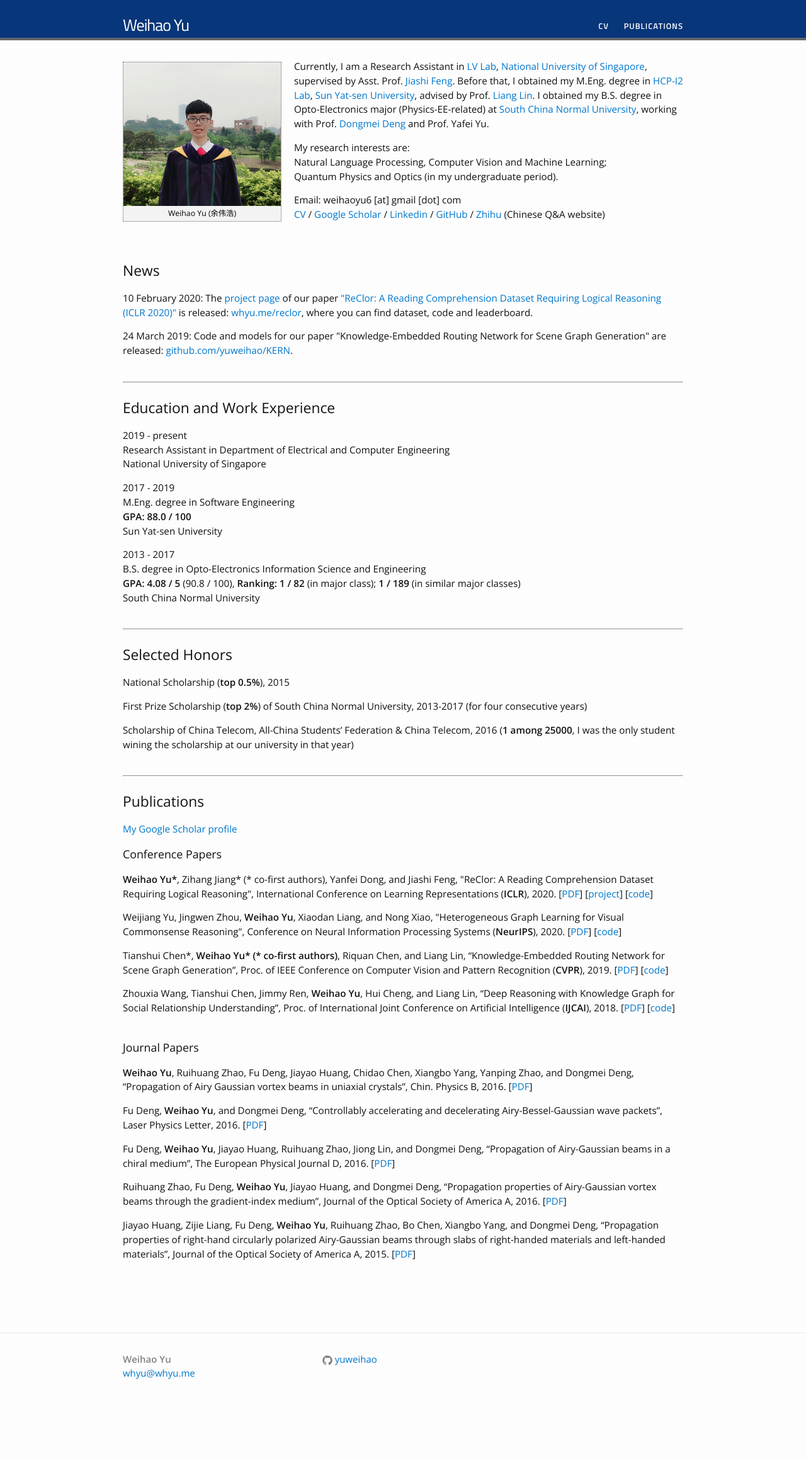
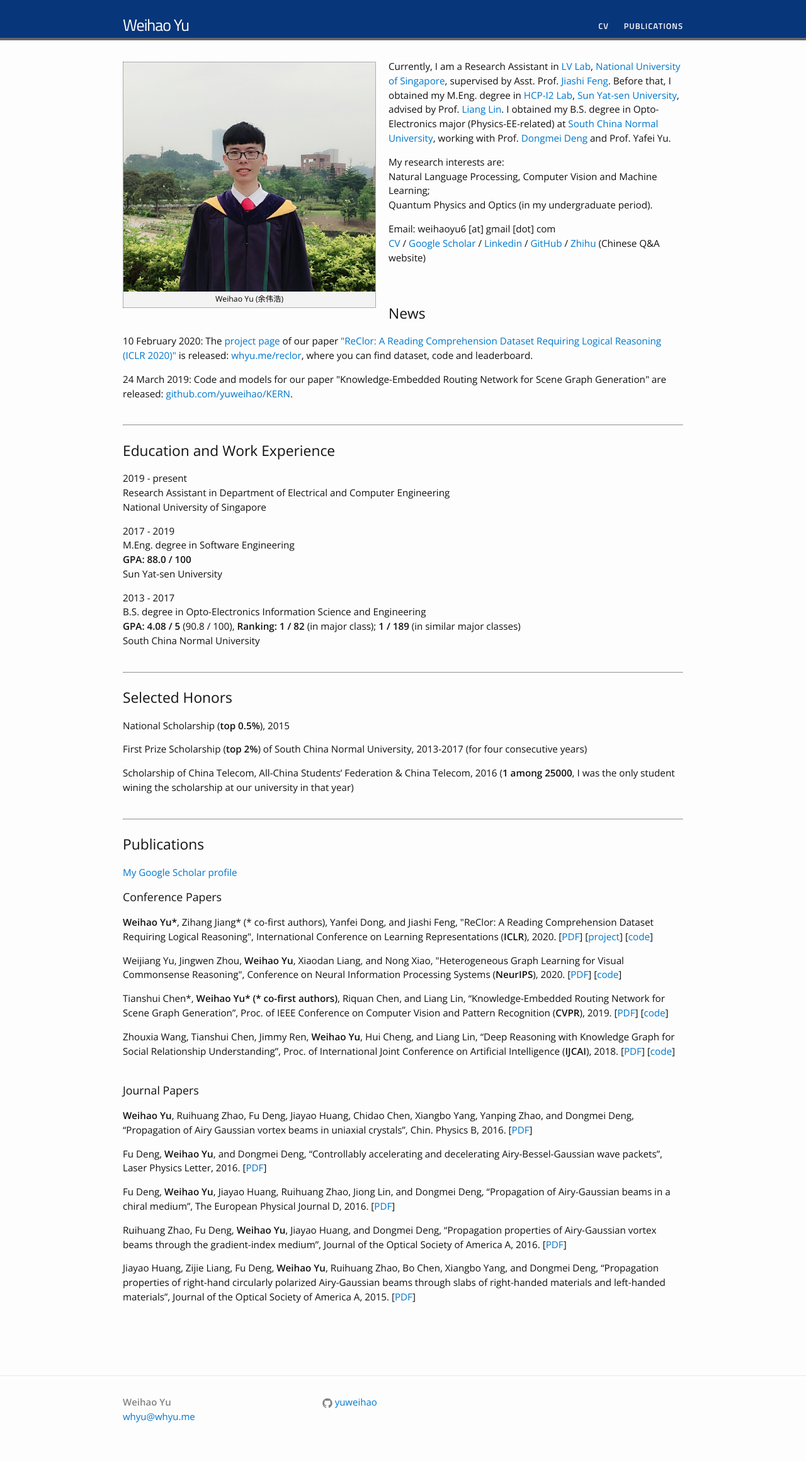
Before and after one commit to yuweihao/yuweihao.github.io, a Jekyll site: the page built from index.html, in a window 1280 px wide. Shown: the whole page at 63% size. Built offline with Jekyll 4.4.1, drawn with Linux system fonts in a browser that asks for light colours; before the commit the page ends 2252 px from its top, so only the background shows below that.

Commit message:
Update index.html

```diff
--- a/index.html
+++ b/index.html
@@ -7,8 +7,13 @@ layout: default
 <div class="home">
 
 <!-- <h1>Welcome</h1> -->
-{% include image.html url="/images/me3.jpg" caption="Weihao Yu (余伟浩)" width=250 align="left" %}
+<!-- {% include image.html url="/images/me3.jpg" caption="Weihao Yu (余伟浩)" width=250 align="left" %}	 -->
+<dl id="" class="wp-caption alignleft" style="max-width: 400px">
 
+<dt><img class="" src="/images/me3.jpg" alt="Weihao Yu (余伟浩)" /></dt>
+
+<dd>Weihao Yu (余伟浩)</dd>
+</dl>
 <!-- <h2>Bio</h2> -->
 
 
```
